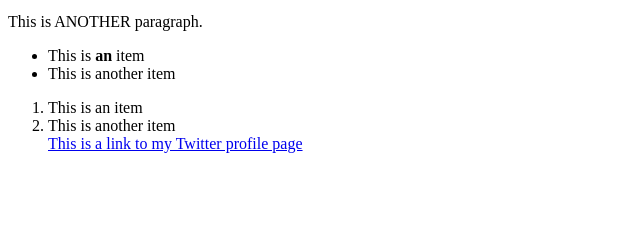
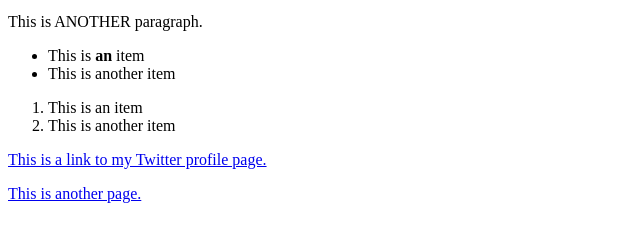
Before and after one commit to rebeccabmir/myFirstWebpage, a plain HTML site: page index.html in a window 1280 px wide. Shown: the part 166-408 px from the top of the page, without its empty margins (0-640 px from the left). Drawn offline with Linux system fonts and the light colour scheme.

Commit message:
fixed open <ol> tag and added link

```diff
--- a/index.html
+++ b/index.html
@@ -23,12 +23,14 @@
 		<ol>
 			<li>This is an item</li>
 			<li>This is another item</li>
+		</ol>
 		<!-- 		This is an anchor tag, we define links with it. Attributes are additional bits of info that we can convey to our HTML tags. We can do something like this:
 
 			ATTRIBUTE_NAME="attribute_value"
 			example:
 			href="http://www.google.com"  -->
-			<a href="http://www.twitter.com/mirseum">This is a link to my Twitter profile page</a>
+		<p><a href="http://www.twitter.com/mirseum" target="_blank">This is a link to my Twitter profile page.</a></p>
+		<p><a href="anotherpage.html">This is another page.</a>
 
 
  	</body>
```
Also changed, not shown: anotherPage.html (added, +9 -0 lines).
